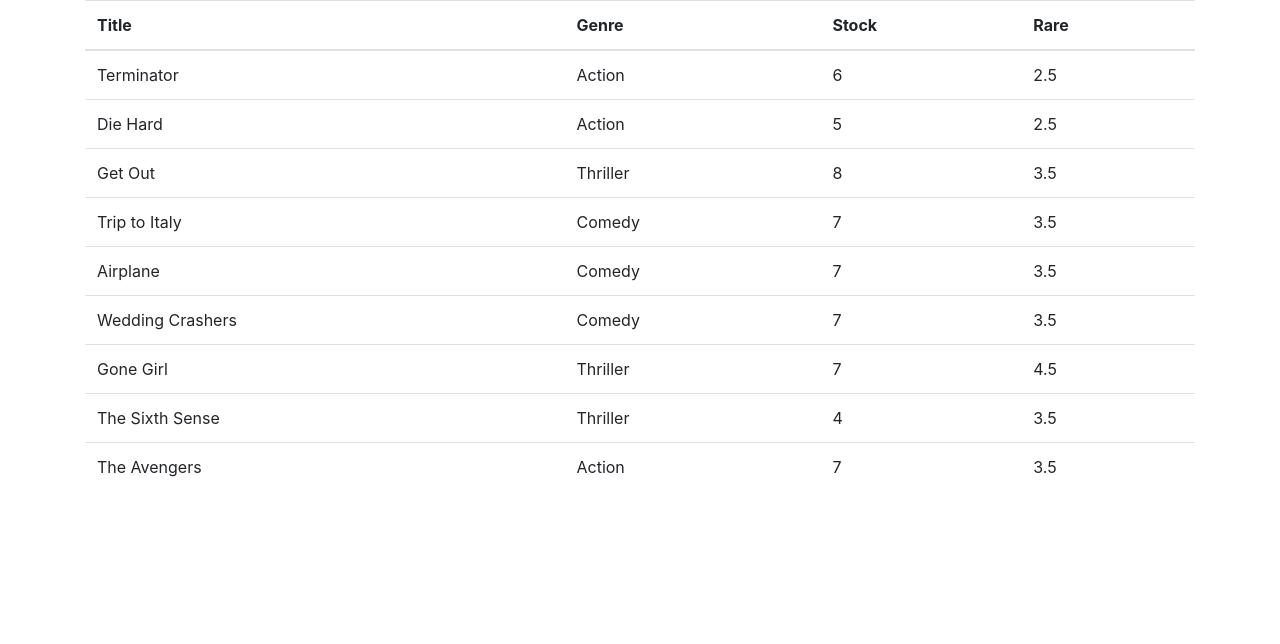
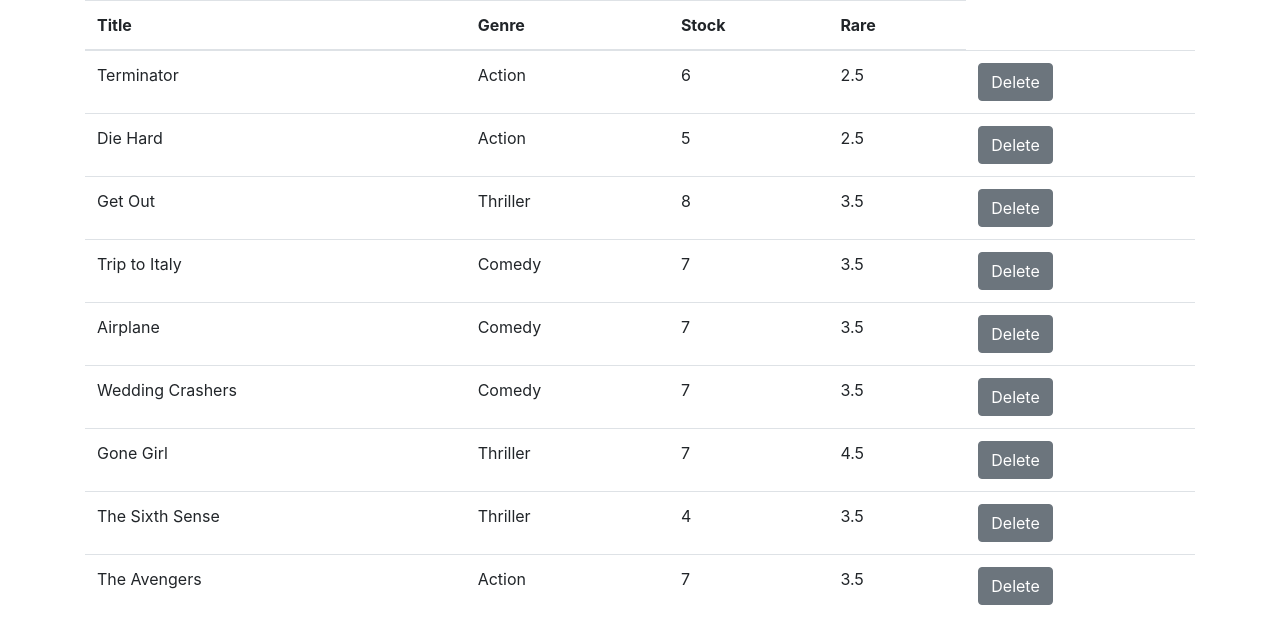
Before and after one commit to Mpinan/ReactProject, a React (Create React App) app in the folder vidly/: page / in a window 1280 px wide. Shown: the top 644 px of the page. Built offline with nearby package versions, Linux system fonts and the light colour scheme.

Commit message:
Added button Delete

```diff
--- a/vidly/src/component/movies.jsx
+++ b/vidly/src/component/movies.jsx
@@ -23,6 +23,9 @@
               <td>{movie.genre.name}</td>
               <td>{movie.numberInStock}</td>
               <td>{movie.dailyRentalRate}</td>
+              <td>
+                <button className="btn btn-secondary btm-sm">Delete</button>
+              </td>
             </tr>
           ))}
         </tbody>
```
